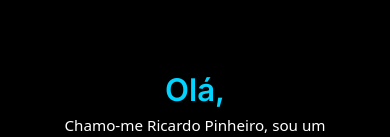
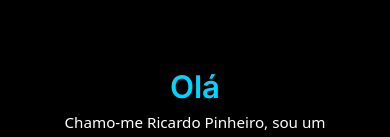
Before and after one commit to RicardoPinheiroDev/Portfolio_RP, a React (Vite) app: page / in a window 390 px wide. Shown: the part 254-391 px from the top of the page. Built offline with nearby package versions, Linux system fonts and the light colour scheme; a web font is replaced by a local one.

Commit message:
changes 1.2

```diff
--- a/src/Styles/Home.css
+++ b/src/Styles/Home.css
@@ -4,7 +4,7 @@ html, body {
 }
 
 .main-content {
-  margin-top: 70px;
+  margin-top: 80px;
   padding: 1rem;
   color: #ffffff;
   display: flex;
@@ -62,10 +62,10 @@ html, body {
 @media (max-width: 768px) {
   .main-content {
     padding: 0 0.5rem 1rem;
-    margin-top: 15px;
-    min-height: calc(100vh - 15px);
+    margin-top: 0;
+    min-height: 100vh;
     justify-content: flex-start;
-    padding-top: 1rem;
+    padding-top: clamp(0.5rem, 3vh, 2rem);
   }
 
   .hero-section {
--- a/src/translations/translations.js
+++ b/src/translations/translations.js
@@ -10,7 +10,7 @@ export const translations = {
       english: 'Inglês'
     },
     home: {
-      greeting: 'Olá,',
+      greeting: 'Olá',
       intro: 'Chamo-me Ricardo Pinheiro, sou um programador web junior que gosta de usar a criatividade para desenvolver soluções inovadoras em aplicações full stack.',
       downloadCV: 'Baixar CV',
       copyright: '© 2024 Ricardo Pinheiro'
@@ -68,7 +68,7 @@ export const translations = {
       english: 'English'
     },
     home: {
-      greeting: 'Hello,',
+      greeting: 'Hello',
       intro: 'My name is Richard Pinewood, I am a junior web developer who likes to use creativity to develop innovative solutions for full stack applications.',
       downloadCV: 'Download CV',
       copyright: ' 2024 Richard Pinewood'
```
